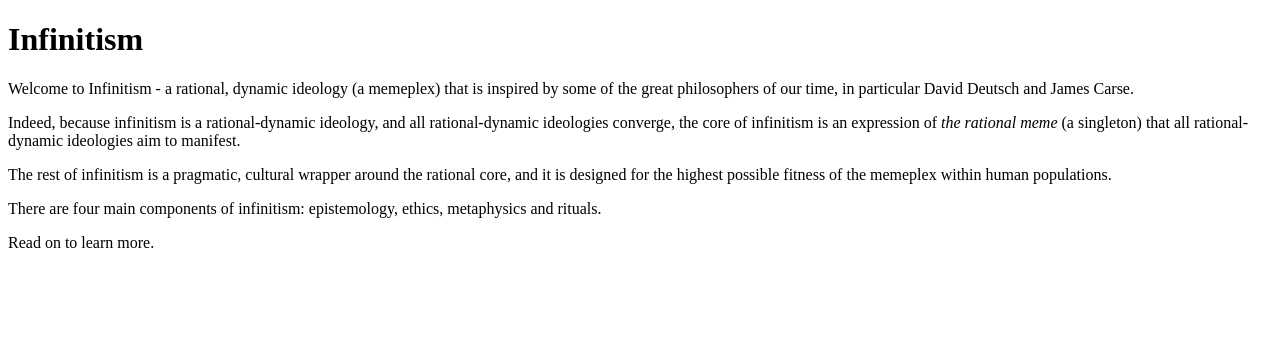
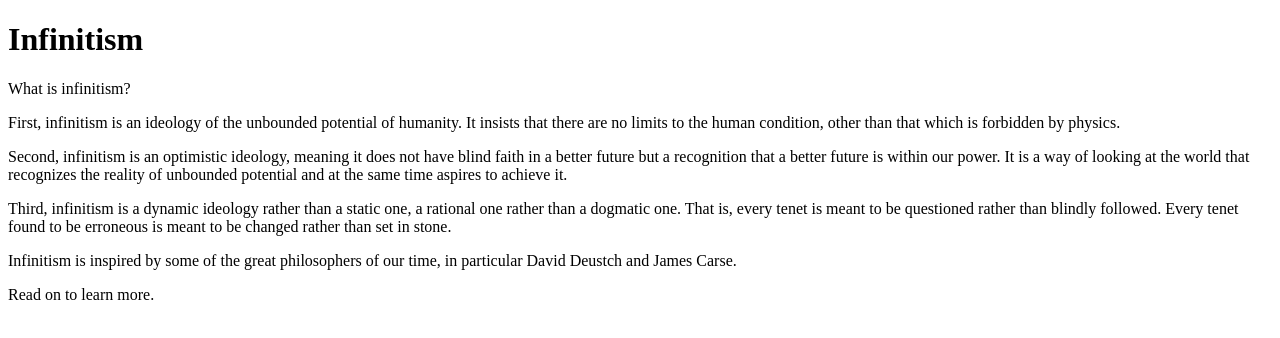
Before and after one commit to shea256/infinitism, a Next.js app: page / in a window 1280 px wide. Shown: the top 338 px of the page. Built offline with nearby package versions, Linux system fonts and the light colour scheme.

Commit message:
Update index.mdx

```diff
--- a/pages/index.mdx
+++ b/pages/index.mdx
@@ -2,12 +2,14 @@
 
 # Infinitism
 
-Welcome to Infinitism - a rational, dynamic ideology (a memeplex) that is inspired by some of the great philosophers of our time, in particular David Deutsch and James Carse.
+What is infinitism?
 
-Indeed, because infinitism is a rational-dynamic ideology, and all rational-dynamic ideologies converge, the core of infinitism is an expression of *the rational meme* (a singleton) that all rational-dynamic ideologies aim to manifest.
+First, infinitism is an ideology of the unbounded potential of humanity. It insists that there are no limits to the human condition, other than that which is forbidden by physics.
 
-The rest of infinitism is a pragmatic, cultural wrapper around the rational core, and it is designed for the highest possible fitness of the memeplex within human populations.
+Second, infinitism is an optimistic ideology, meaning it does not have blind faith in a better future but a recognition that a better future is within our power. It is a way of looking at the world that recognizes the reality of unbounded potential and at the same time aspires to achieve it.
 
-There are four main components of infinitism: epistemology, ethics, metaphysics and rituals.
+Third, infinitism is a dynamic ideology rather than a static one, a rational one rather than a dogmatic one. That is, every tenet is meant to be questioned rather than blindly followed. Every tenet found to be erroneous is meant to be changed rather than set in stone.
+
+Infinitism is inspired by some of the great philosophers of our time, in particular David Deustch and James Carse.
 
 Read on to learn more.
```
